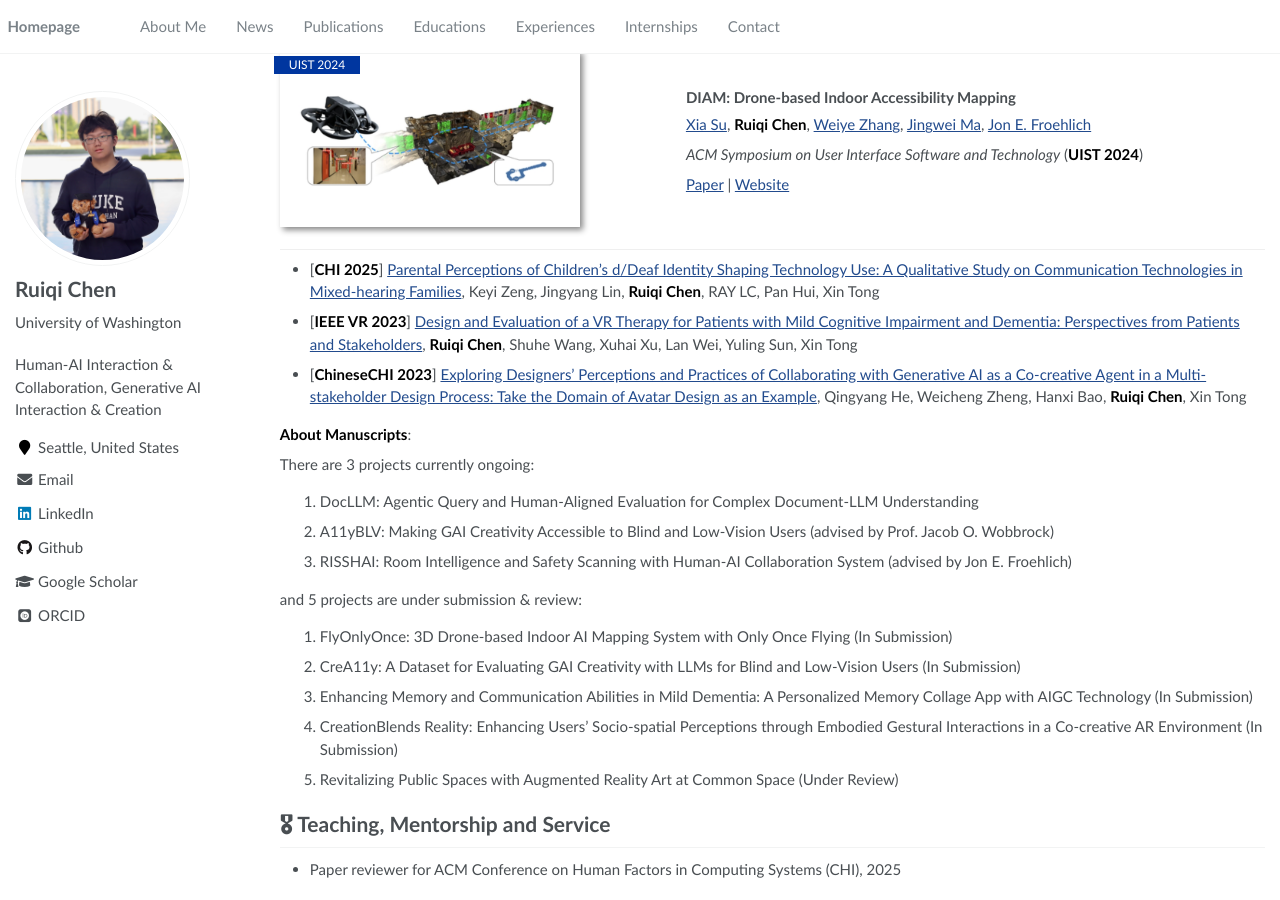
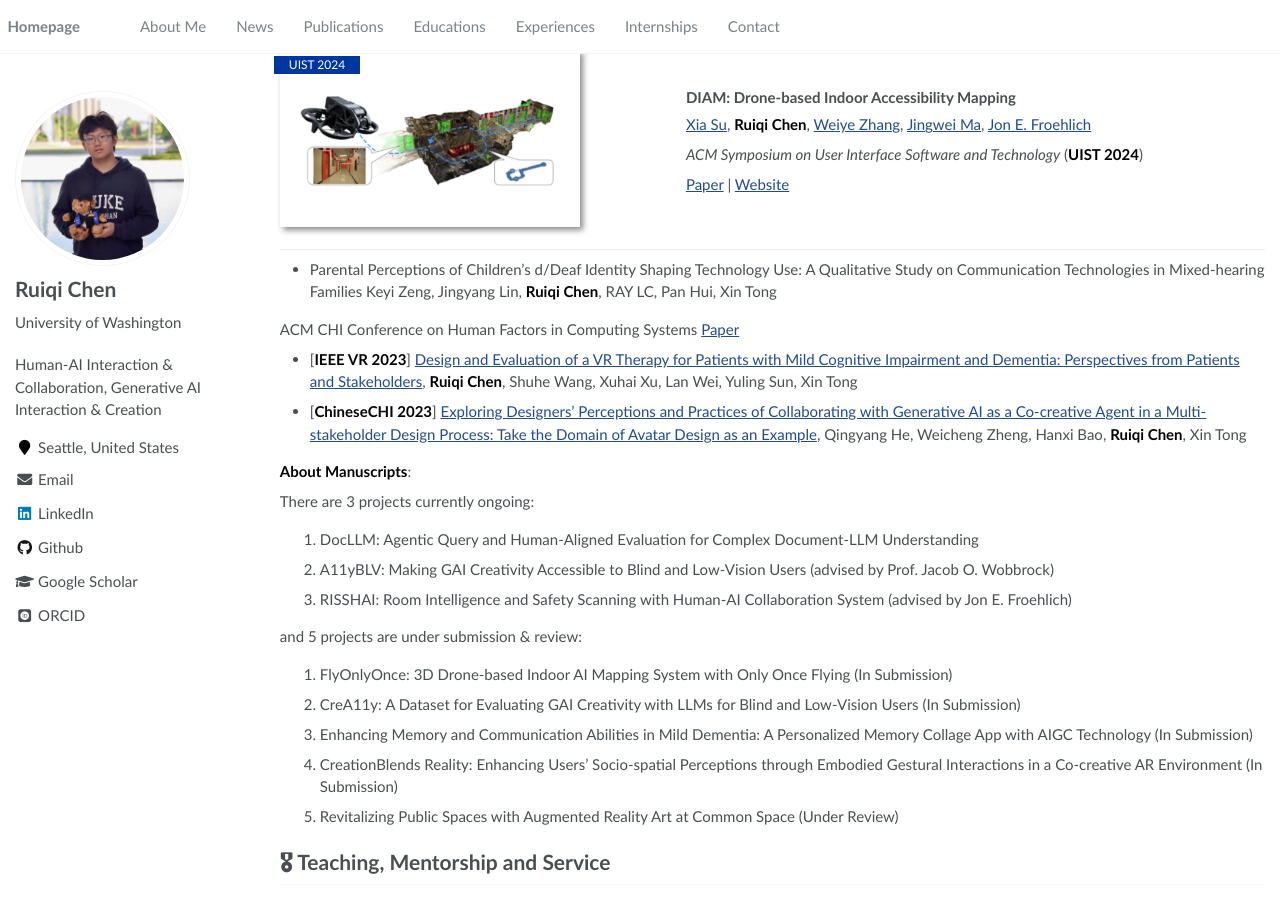
Before and after one commit to Ruiqi-Chen-0216/Ruiqi-Chen-0216.github.io, a Jekyll site: the page built from _pages/home.md, in a window 1280 px wide and 900 px high, scrolled down 738 px. Built offline with Jekyll 4.4.1, drawn with Linux system fonts in a browser that asks for light colours; some web fonts are replaced.

Commit message:
Update home.md

```diff
--- a/_pages/home.md
+++ b/_pages/home.md
@@ -58,7 +58,6 @@
 <a href="https://jingweim.github.io/">Jingwei Ma</a>,
 <a href="https://jonfroehlich.github.io/">Jon E. Froehlich</a>
 
-
 *ACM Symposium on User Interface Software and Technology* (**UIST 2024**)
 
 <a href="https://dl.acm.org/doi/10.1145/3672539.3686782">Paper</a> |
@@ -71,7 +70,10 @@
 
 <!-- - [**CHI 2025**] GestoBrush: Enhancing Graffiti Artists’ Digital Creation Experience with Embodied AR Interactions, **Ruiqi Chen**, Qingyang He, Hanxi Bao, Jung E. Choi, Xin Tong -->
 
-- [**CHI 2025**] [Parental Perceptions of Children's d/Deaf Identity Shaping Technology Use: A Qualitative Study on Communication Technologies in Mixed-hearing Families](https://doi.org/10.1145/3706599.3719753), Keyi Zeng, Jingyang Lin, **Ruiqi Chen**, RAY LC, Pan Hui, Xin Tong
+- Parental Perceptions of Children's d/Deaf Identity Shaping Technology Use: A Qualitative Study on Communication Technologies in Mixed-hearing Families
+Keyi Zeng, Jingyang Lin, **Ruiqi Chen**, RAY LC, Pan Hui, Xin Tong
+
+ACM CHI Conference on Human Factors in Computing Systems [Paper](https://doi.org/10.1145/3706599.3719753)
 
 - [**IEEE VR 2023**] [Design and Evaluation of a VR Therapy for Patients with Mild Cognitive Impairment and Dementia: Perspectives from Patients and Stakeholders](https://ieeexplore.ieee.org/document/10108617/), **Ruiqi Chen**, Shuhe Wang, Xuhai Xu, Lan Wei, Yuling Sun, Xin Tong
 
```
